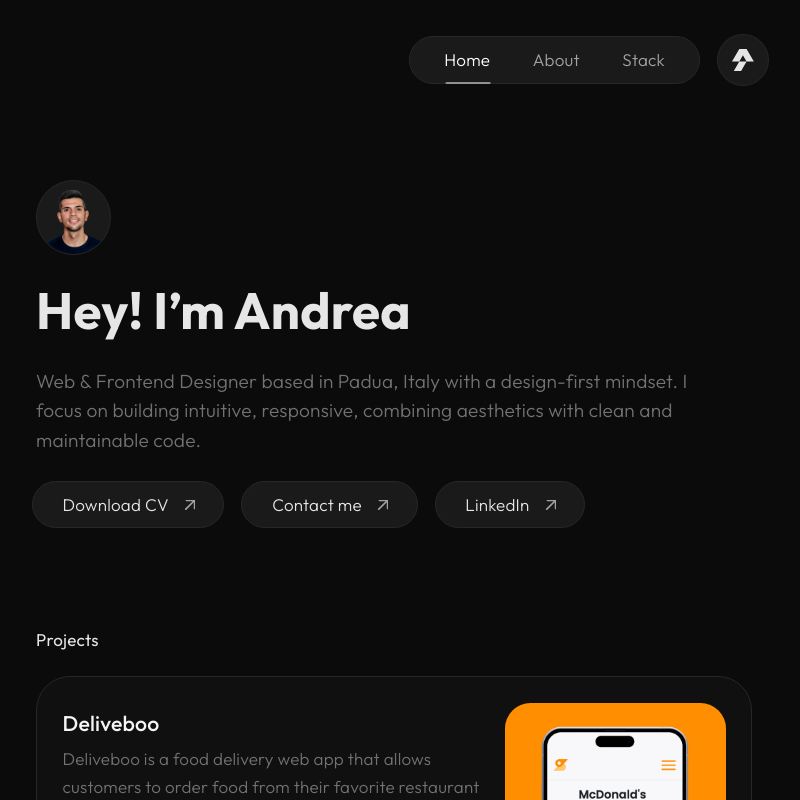
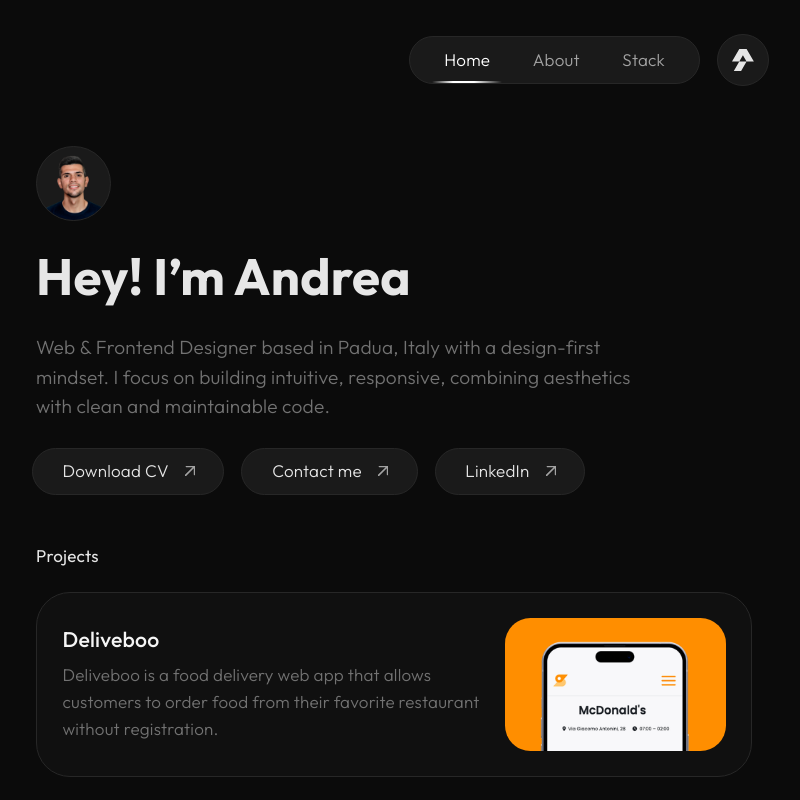
Before and after one commit to andrea-salvalaggio/portfolio, a Nuxt app: page / in a window 1280 px wide. Shown: the top 800 px of the page, without its empty margins (246-1046 px from the left). Built offline with nearby package versions, Linux system fonts and the light colour scheme.

Commit message:
fix(theme): update header active style, hero title animation and general css rules

```diff
--- a/app/assets/scss/_general.scss
+++ b/app/assets/scss/_general.scss
@@ -113,23 +113,24 @@ body {
 }
 
 .mt-5 {
-    margin-top: $spacer-8 !important;
+    margin-top: $spacer-8;
 }
 
 @media (min-width: 576px) {
     .mt-sm-9 {
-        margin-top: $spacer-9 !important;
+        margin-top: $spacer-9;
     }
 
     .py-sm-8 {
-        padding-top: $spacer-8 !important;
-        padding-bottom: $spacer-8 !important;
+        padding-top: $spacer-8;
+        padding-bottom: $spacer-8;
     }
 }
 
 .error-section {
     a {
-        color: $primary;
+        color: $white !important;
+        text-decoration: underline;
     }
 }
 
--- a/app/components/layout/AppHeader.vue
+++ b/app/components/layout/AppHeader.vue
@@ -1,10 +1,8 @@
 <template>
-    <header class="mt-sm-4">
+    <header class="mt-3 mt-sm-4">
         <nav class="navbar navbar-expand">
             <div class="container justify-content-end p-sm-0">
                 <ul ref="navRef" class="navbar-nav align-items-center nav-wrapper">
-                    <li ref="indicatorRef" class="nav-indicator" aria-hidden="true" />
-
                     <li v-for="link in navLinks" :key="link.to" class="nav-item mx-sm-1">
                         <NuxtLink :to="link.to" custom v-slot="{ href, navigate, isActive }">
                             <a :href="href" :class="[
@@ -17,7 +15,7 @@
                     </li>
                 </ul>
 
-                <NuxtLink to="/" class="navbar-brand d-none d-sm-flex m-0 ms-3 p-0">
+                <NuxtLink to="/" class="navbar-brand d-flex m-0 ms-3 p-0">
                     <img src="/img/icons/logo.svg" class="navbar-logo" alt="Logo" width="22" height="22" />
                 </NuxtLink>
             </div>
@@ -26,86 +24,11 @@
 </template>
 
 <script setup lang="ts">
-import {
-    nextTick,
-    onBeforeUnmount,
-    onMounted,
-    ref,
-    watch
-} from 'vue'
-import { useRoute } from 'vue-router'
-
-const route = useRoute()
-
 const navLinks = [
     { to: '/', label: 'Home' },
     { to: '/about', label: 'About' },
     { to: '/stack', label: 'Stack' }
 ]
-
-const navRef = ref<HTMLElement | null>(null)
-const indicatorRef = ref<HTMLElement | null>(null)
-
-function updateIndicator(animate = true) {
-    nextTick(() => {
-        const nav = navRef.value
-        const indicator = indicatorRef.value
-        const activeLink = nav?.querySelector('.nav-link.active') as HTMLElement | null
-
-        if (!nav || !indicator || !activeLink) return
-
-        const navRect = nav.getBoundingClientRect()
-        const activeRect = activeLink.getBoundingClientRect()
-
-        const indicatorWidth = 45
-        const indicatorHeight = 1
-
-        const x =
-            activeRect.left -
-            navRect.left +
-            (activeRect.width - indicatorWidth) / 2
-
-        const y =
-            activeRect.bottom -
-            navRect.top +
-            2
-
-        if (!animate) {
-            indicator.style.transition = 'none'
-        }
-
-        indicator.style.width = `${indicatorWidth}px`
-        indicator.style.height = `${indicatorHeight}px`
-        indicator.style.transform = `translate(${x}px, ${y}px)`
-
-        if (!animate) {
-            indicator.offsetHeight
-            indicator.style.transition =
-                'transform 0.3s cubic-bezier(.22,1,.36,1)'
-        }
-
-        indicator.classList.add('is-visible')
-    })
-}
-
-const onResize = () => {
-    updateIndicator(false)
-}
-
-onMounted(() => {
-    updateIndicator(false)
-
-    window.addEventListener('resize', onResize)
-})
-
-onBeforeUnmount(() => {
-    window.removeEventListener('resize', onResize)
-})
-
-watch(
-    () => route.fullPath,
-    () => updateIndicator()
-)
 </script>
 
 <style scoped lang="scss">
@@ -124,9 +47,11 @@ watch(
         transform: scale(1);
         transition: transform 0.2s ease-in-out;
 
+        @media (min-width: 768px) {
             &:hover {
                 transform: scale(1.2);
                 background-color: rgba($white, 0.09);
+            }
         }
     }
 
@@ -134,24 +59,36 @@ watch(
         position: relative;
         display: flex;
         align-items: center;
-    }
 
-    .nav-indicator {
+        &::before {
+            content: "";
+            display: none;
             position: absolute;
-        top: 0;
-        left: 0;
-        width: 24px;
-        height: 2px;
-        background-color: $white;
+            position-anchor: --nav-active;
+            width: 70px;
+            height: 1.5px;
+            left: anchor(center);
+            top: anchor(bottom);
+            transform: translateX(-50%) translateY(2px);
+            background: linear-gradient(
+                to right,
+                transparent 0%,
+                $white 30%,
+                $white 60%,
+                transparent 100%
+            );
             border-radius: $radius-pill;
             pointer-events: none;
             z-index: 0;
-        opacity: 0;
-        will-change: transform;
-        transition: transform 0.3s cubic-bezier(.22, 1, .36, 1);
+            transition:
+                left 0.3s cubic-bezier(.22, 1, .36, 1),
+                top 0.3s cubic-bezier(.22, 1, .36, 1);
+        }
 
-        &.is-visible {
-            opacity: 1;
+        &:has(.nav-link.active) {
+            &::before {
+                display: block;
+            }
         }
     }
 
@@ -170,6 +107,10 @@ watch(
             &:hover {
                 color: $white;
             }
+
+            &.active {
+                anchor-name: --nav-active;
+            }
         }
     }
 }
--- a/app/components/sections/HeroSections.vue
+++ b/app/components/sections/HeroSections.vue
@@ -6,8 +6,8 @@
                     <img src="/img/profile.png" width="75" height="75" class="img-fluid rounded-circle img-profile"
                         alt="Profile picture" fetchpriority="high">
                 </div>
-                <div class="col-12 col-md-11">
-                    <h1 class="hero-title fw-bold mb-4">Hey! I’m Andrea</h1>
+                <div class="col-12 col-md-10">
+                    <h1 class="hero-title fw-bold mb-3">Hey! I’m Andrea</h1>
                     <p class="hero-description mb-4">
                         Web & Frontend Designer based in Padua, Italy
                         with a design-first mindset. I focus on building intuitive, responsive,
@@ -48,10 +48,57 @@ useReveal()
 @include link-hover-fade(".hero-links");
 
 .hero-title {
+    position: relative;
+    display: inline-block;
     font-size: $font-size-biggest;
+    width: 11ch;
+    white-space: nowrap;
+    overflow: hidden;
+    animation: type 1.8s cubic-bezier(0.65, 0, 0.45, 1) forwards;
+
+    &::after {
+        content: "";
+        position: absolute;
+        top: 50%;
+        right: 0;
+        width: 2px;
+        height: 1em;
+        background-color: $gray-300;
+        transform: translateY(-50%);
+        animation:
+            cursor-blink 0.8s ease-in-out infinite,
+            cursor-hide 0s 1.8s forwards;
+    }
 
     @media(max-width: 576px) {
-        font-size: $font-size-big;
+        font-size: 2.75rem;
+    }
+
+    @keyframes type {
+        from {
+            width: 0;
+        }
+
+        to {
+            width: 11ch;
+        }
+    }
+
+    @keyframes cursor-blink {
+        0%,
+        100% {
+            opacity: 1;
+        }
+
+        50% {
+            opacity: 0;
+        }
+    }
+
+    @keyframes cursor-hide {
+        to {
+            opacity: 0;
+        }
     }
 }
 
--- a/app/components/ui/ExperiencesLink.vue
+++ b/app/components/ui/ExperiencesLink.vue
@@ -8,7 +8,7 @@
             </div>
         </div>
         <div>
-            <p class="m-0 text-end">{{ experience.period }}</p>
+            <p class="experience-period m-0 text-end">{{ experience.period }}</p>
         </div>
     </div>
 </template>
@@ -33,4 +33,8 @@ defineProps({
 .experience-title {
     color: $primary;
 }
+
+.experience-period {
+    line-height: normal;
+}
 </style>
```
Lines whose indentation alone changed are shown as unchanged.
